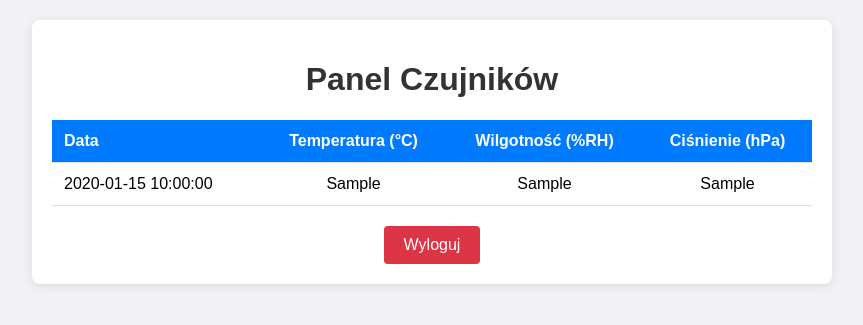
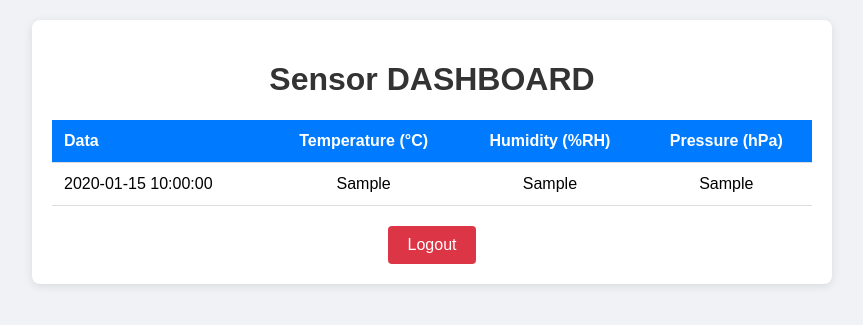
Before and after one commit to RineST21/IoT-PiSec-Test, a PHP site: page /dashboard.php in a window 1280 px wide. Shown: the top 325 px of the page, without its empty margins (208-1071 px from the left). Run offline with PHP 8.4, Linux system fonts and the light colour scheme; the visitor is signed in with stand-in values (Sample User, id 1); tables that the repository leaves empty or names only in its code hold one stand-in row (values such as "Sample post").

Commit message:
Update dashboard.php

```diff
--- a/dashboard.php
+++ b/dashboard.php
@@ -7,6 +7,7 @@ if (!isset($_SESSION['loggedin']) || $_SESSION['loggedin'] !== true) {
     exit();
 }
 
+//Remember to change it!
 $host = 'localhost';
 $user = 'root';
 $password = 'raspberry';
@@ -14,13 +15,13 @@ $dbname = 'sensordata';
 
 $conn = new mysqli($host, $user, $password, $dbname);
 if ($conn->connect_error) {
-    die("Błąd połączenia: " . $conn->connect_error);
+    die("Connection error: " . $conn->connect_error);
 }
 
 $dhtQuery = "SELECT Date, Temperature, Humidity FROM DHT11_measurement";
 $dhtResult = $conn->query($dhtQuery);
 if (!$dhtResult) {
-    die("Błąd zapytania (DHT11): " . $conn->error);
+    die("Error query (DHT11): " . $conn->error);
 }
 
 $data = [];
@@ -32,7 +33,7 @@ while ($row = $dhtResult->fetch_assoc()) {
 $bmpQuery = "SELECT Date, Pressure FROM BMP280_measurement";
 $bmpResult = $conn->query($bmpQuery);
 if (!$bmpResult) {
-    die("Błąd zapytania (BMP280): " . $conn->error);
+    die("Error query (BMP280): " . $conn->error);
 }
 
 while ($row = $bmpResult->fetch_assoc()) {
@@ -125,14 +126,14 @@ $conn->close();
 </head>
 <body>
   <div class="dashboard-container">
-    <h1>Panel Czujników</h1>
+    <h1>Sensor DASHBOARD</h1>
     <table>
       <thead>
         <tr>
           <th class="numeric_2">Data</th>
-          <th>Temperatura (°C)</th>
-          <th>Wilgotność (%RH)</th>
-          <th>Ciśnienie (hPa)</th>
+          <th>Temperature (°C)</th>
+          <th>Humidity (%RH)</th>
+          <th>Pressure (hPa)</th>
         </tr>
       </thead>
       <tbody>
@@ -147,14 +148,14 @@ $conn->close();
                   echo "</tr>";
               }
           } else {
-              echo "<tr><td colspan='4'>Brak danych</td></tr>";
+              echo "<tr><td colspan='4'>No data</td></tr>";
           }
         ?>
       </tbody>
     </table>
     <div class="logout">
       <form action="logout.php" method="post">
-        <button type="submit">Wyloguj</button>
+        <button type="submit">Logout</button>
       </form>
     </div>
   </div>
```
